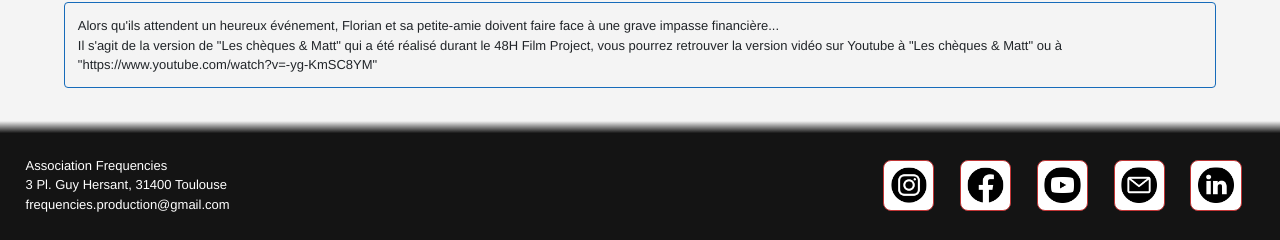
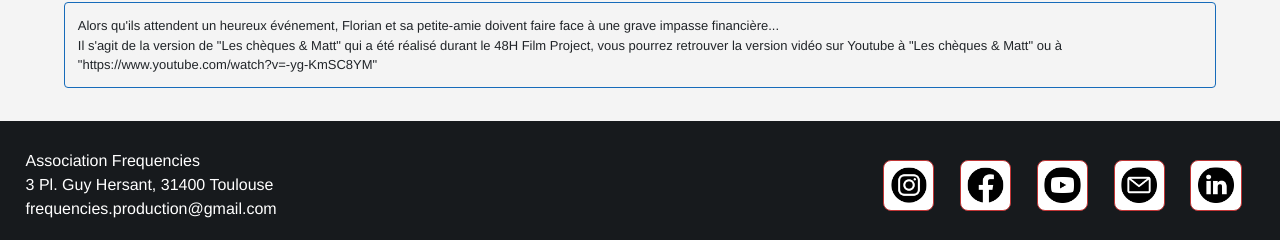
Before and after one commit to FrequenciesProduction/sitewebfrequencies, a Nuxt app: page /extraits in a window 1280 px wide. Shown: the part 1875-2115 px from the top of the page. Built offline with nearby package versions, Linux system fonts and the light colour scheme.

Commit message:
Fix/footer: correction du footer et de la taille des textes

```diff
--- a/components/footer/footer.modules.scss
+++ b/components/footer/footer.modules.scss
@@ -1,13 +1,12 @@
 .footer_box {
-  font-size: small;
+  font-size: medium;
   color: #fff;
 
   width: 100%;
   padding-top: 2vw;
   padding-left: 2vw;
   padding-right: 2vw;
-
-  background-image: linear-gradient(to top, rgba(20, 20, 20, 1) 90%, rgba(20, 20, 20, 0));
+  background-color: #171a1d;
   background-position: start start;
 
   display: flex;
--- a/components/header/header.modules.scss
+++ b/components/header/header.modules.scss
@@ -11,10 +11,7 @@ body {
   justify-content: space-between;
   align-items: center;
   background-color: #171a1d;
-  //background-image: linear-gradient(#141414 90%, hsla(0, 0%, 8%, 0));
-  //box-shadow: 1px 1px 4px 0 rgba(0, 0, 0, 0.1);
   width: 100%;
-  //z-index: 3;
 }
 
 .sticky {
```
